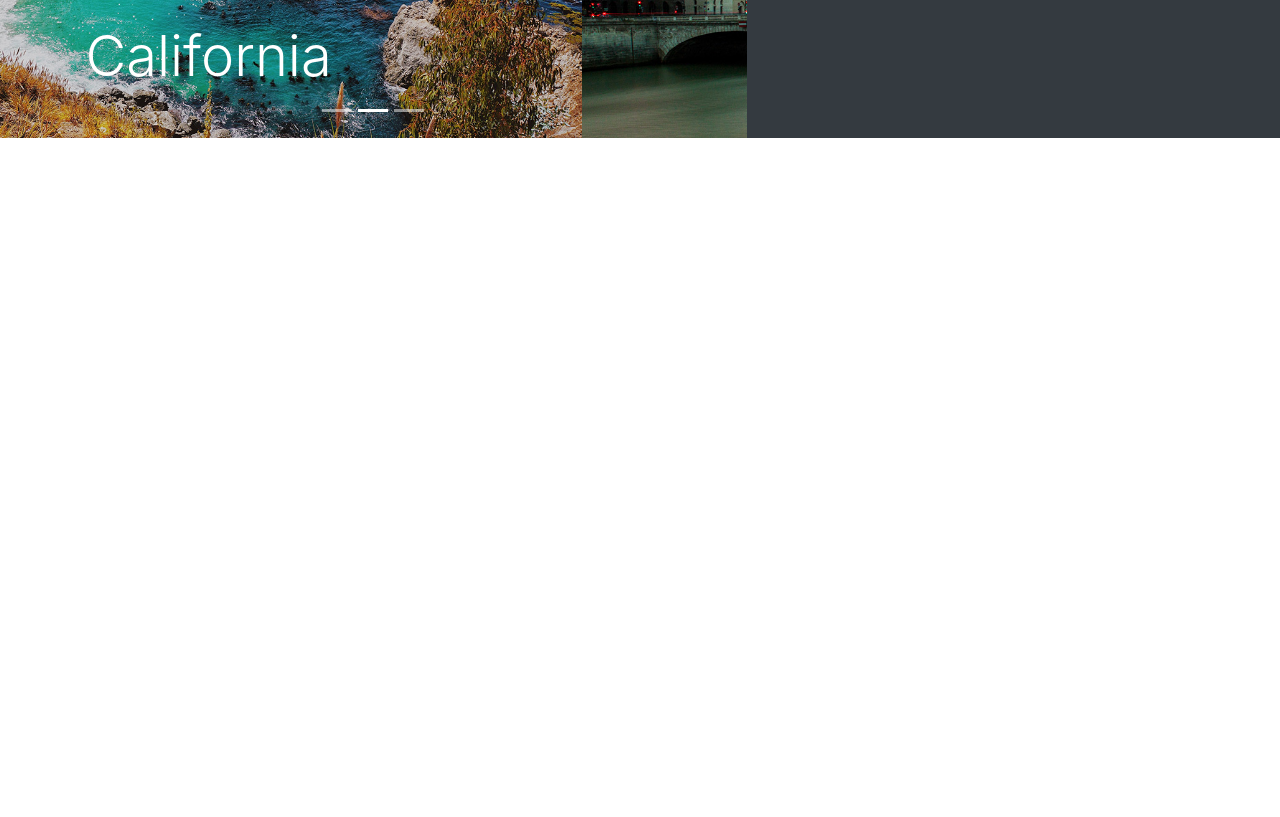
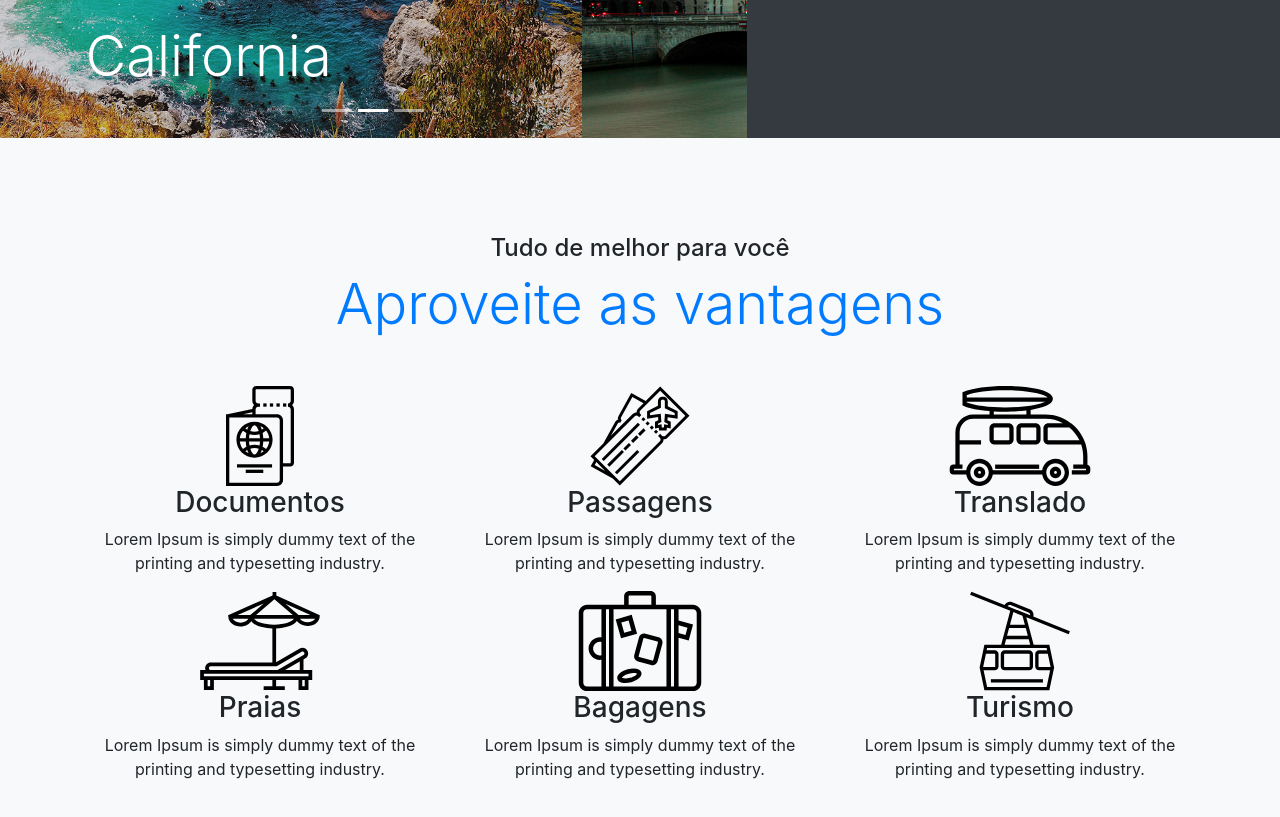
Before and after one commit to Williamxr/Projeto-Bootstrap, a plain HTML site: page index.html in a window 1280 px wide. Shown: the part 435-1252 px from the top of the page. Drawn offline with Linux system fonts and the light colour scheme.

Commit message:
Criando nova section

```diff
--- a/index.html
+++ b/index.html
@@ -101,6 +101,59 @@
       </div>
     </section>
 
+    <section class="py-5 bg-light text-center">
+      <div class="container">
+        <div class="my-5">
+          <span class="h4 d-block">Tudo de melhor para você</span>
+          <h2 class="display-4 text-primary">Aproveite as vantagens</h2>
+       </div>
+        <div class="row">
+          <div class="col-xl-4 col-md-6">
+            <div style="height: 100px;" class="d-flex justify-content-center">
+              <img src="img/icones/passaporte.svg" alt="Passaporte">
+            </div>
+            <h3>Documentos</h3>
+            <p>Lorem Ipsum is simply dummy text of the printing and typesetting industry.</p>
+          </div>
+          <div class="col-xl-4 col-md-6">
+            <div style="height: 100px;" class="d-flex justify-content-center">
+            <img src="img/icones/passagens.svg" alt="Passagens">
+            </div>
+            <h3>Passagens</h3>
+            <p>Lorem Ipsum is simply dummy text of the printing and typesetting industry.</p>
+          </div>
+          <div class="col-xl-4 col-md-6">
+            <div style="height: 100px;"class="d-flex justify-content-center">
+            <img src="img/icones/translado.svg" alt="Translado">
+            </div>
+            <h3>Translado</h3>
+            <p>Lorem Ipsum is simply dummy text of the printing and typesetting industry.</p>
+          </div>
+          <div class="col-xl-4 col-md-6">
+            <div style="height: 100px;" class="d-flex justify-content-center">
+              <img src="img/icones/praias.svg" alt="Praias">
+            </div>
+            <h3>Praias</h3>
+            <p>Lorem Ipsum is simply dummy text of the printing and typesetting industry.</p>
+          </div>
+          <div class="col-xl-4 col-md-6">
+            <div style="height: 100px;" class="d-flex justify-content-center">
+            <img src="img/icones/bagagens.svg" alt="Bagagens">
+            </div>
+            <h3>Bagagens</h3>
+            <p>Lorem Ipsum is simply dummy text of the printing and typesetting industry.</p>
+          </div>
+          <div class="col-xl-4 col-md-6">
+            <div style="height: 100px;"class="d-flex justify-content-center">
+            <img src="img/icones/turismo.svg" alt="Turismo">
+            </div>
+            <h3>Turismo</h3>
+            <p>Lorem Ipsum is simply dummy text of the printing and typesetting industry.</p>
+          </div>
+        </div>
+      </div>
+    </section>
+
 
 
 
```
